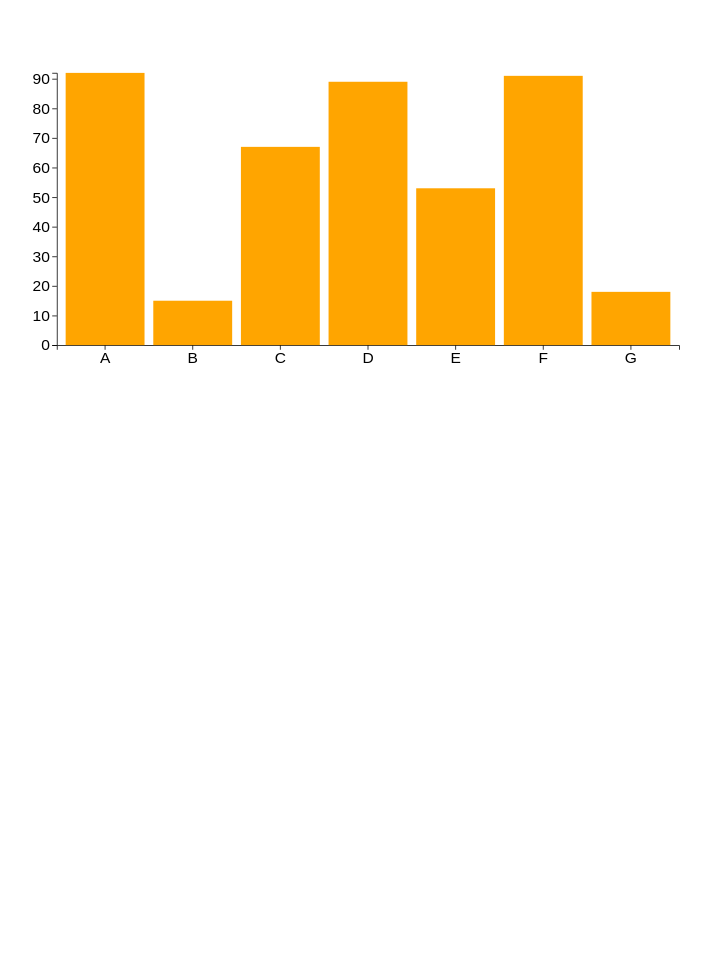
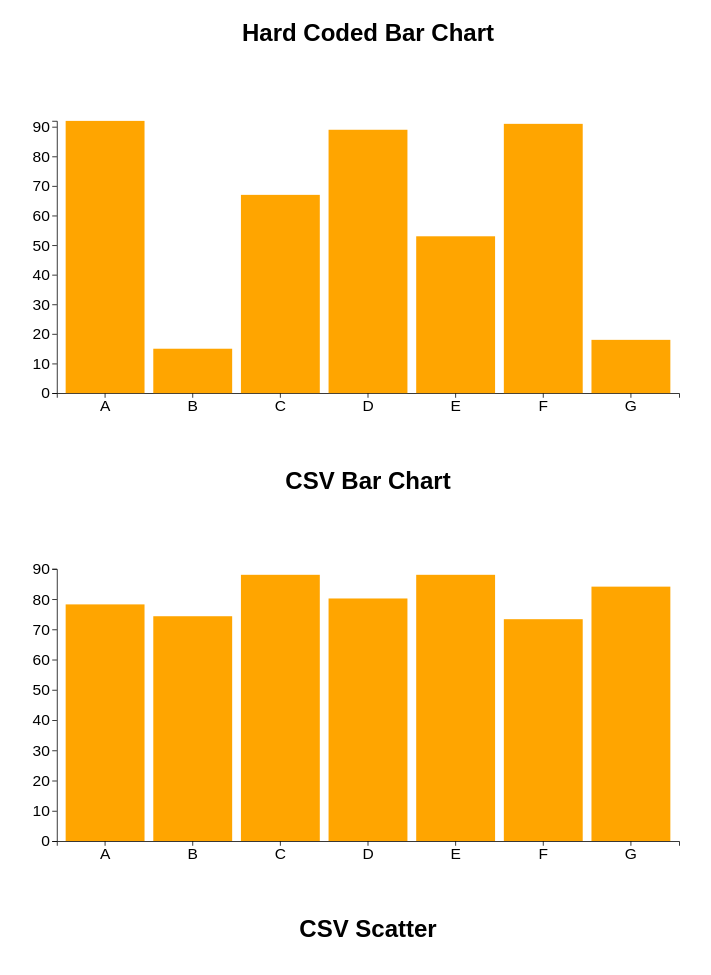
Before and after one commit to DS4200-S22/ic-07-sarahcosta3077, a plain HTML site: page index.html in a window 1280 px wide. Shown: the part 61-1036 px from the top of the page, without its empty margins (272-983 px from the left). Before the commit the page ends 800 px from the top, so only its background shows below. Drawn offline with Linux system fonts and the light colour scheme.

Commit message:
adding csv barchart

```diff
--- a/index.html
+++ b/index.html
@@ -12,8 +12,13 @@
 
     <h1>ic-07 - Intro to D3</h1>
 
+    <h2> Hard Coded Bar Chart </h2>
     <div class = "vis-holder" id= "hard-coded-bar"> </div>
+
+    <h2> CSV Bar Chart</h2>
     <div class = "vis-holder" id= "csv-bar"> </div>
+
+    <h2> CSV Scatter </h2>
     <div class = "vis-holder"id = "csv-scatter"> </div>
 
     <script src= "js/barchart.js"> </script>
--- a/js/barchart.js
+++ b/js/barchart.js
@@ -106,7 +106,7 @@ const mouseleave1 = function(event, d) {
 
 */
 
-// TODO: generating each bar of the plot from the given data and
+// generating each bar of the plot from the given data and
 // adding style modifications
 svg1.selectAll(".bar")
    .data(data1)
@@ -120,3 +120,64 @@ svg1.selectAll(".bar")
      .on("mouseover", mouseover1)
      .on("mousemove", mousemove1)
      .on("mouseleave", mouseleave1);
+
+
+// CSV Bar
+
+
+// Creates the svg where the plot will live and applies margins
+const svg2 = d3
+  .select("#csv-bar")
+  .append("svg")
+  .attr("width", width-margin.left-margin.right)
+  .attr("height", height - margin.top - margin.bottom)
+  .attr("viewBox", [0, 0, width, height]);
+
+
+d3.csv("data/barchart.csv").then((data) => {
+
+  console.log(data);
+
+  svg2.selectAll(".bar")
+   .data(data)
+   .enter()
+   .append("rect")
+     .attr("class", "bar")
+     .attr("x", (d,i) => xScale1(i))
+     .attr("y", (d) => yScale1(d.score))
+     .attr("height", (d) => (height - margin.bottom) - yScale1(d.score))
+     .attr("width", xScale1.bandwidth())
+     .on("mouseover", mouseover1)
+     .on("mousemove", mousemove1)
+     .on("mouseleave", mouseleave1);
+
+     // finding the maximum y value
+    let maxY2 = d3.max(data, function(d) { return d.score; });
+
+    // TODO: setting the span of y values and where they will be plotted on the page
+    let yScale2 = d3.scaleLinear()
+                .domain([0,maxY2])
+                .range([height- margin.bottom,margin.top]);
+
+    // TODO: setting the span of x values, where they will be plotted on the page and
+    // leaving spacing around the edge of the plot
+    let xScale2 = d3.scaleBand()
+                .domain(d3.range(data.length))
+                .range([margin.left, width - margin.right])
+                .padding(0.1);
+
+    // adding the y values to the plot
+    svg2.append("g")
+        .attr("transform", `translate(${margin.left}, 0)`)
+        .call(d3.axisLeft(yScale2))
+        .attr("font-size", '20px');
+
+    // adding the x values to the plot
+    svg2.append("g")
+        .attr("transform", `translate(0,${height - margin.bottom})`)
+        .call(d3.axisBottom(xScale2)
+                .tickFormat(i => data[i].name))
+        .attr("font-size", '20px');
+
+
+});
```
